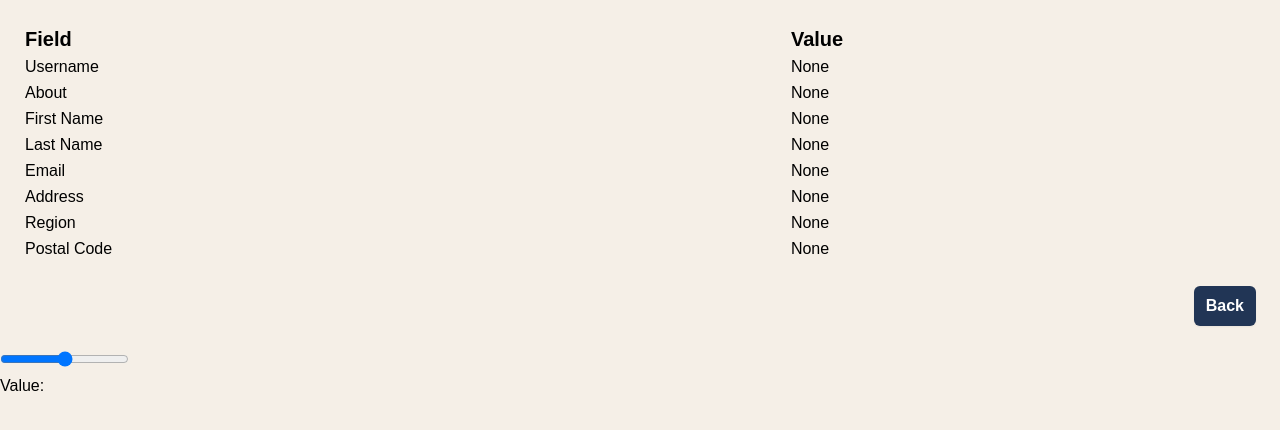
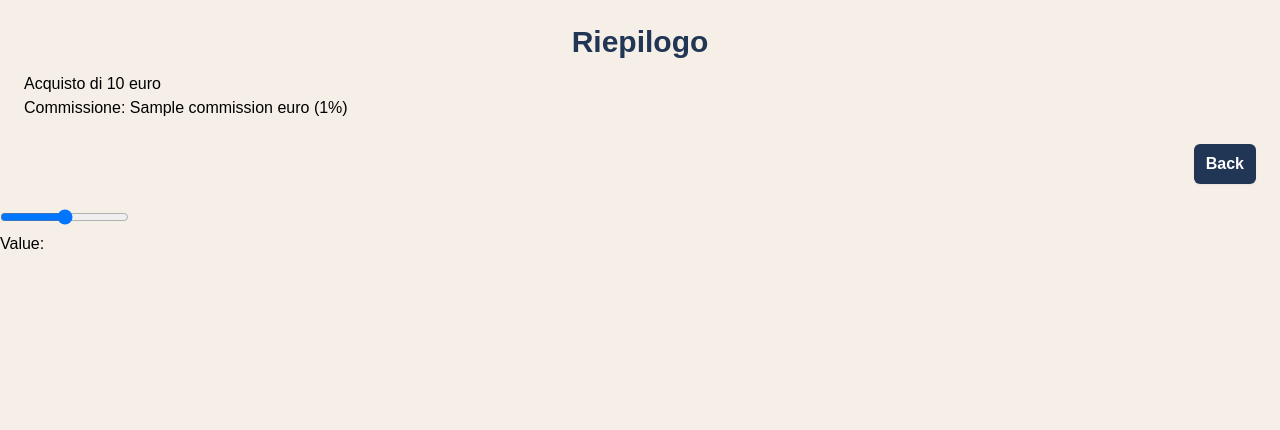
Before and after one commit to icoletti/alternanza, a Flask app: template backend/templates/result1.html in a window 1280 px wide. Shown: the part 76-506 px from the top of the page. Run offline with Flask 3, Linux system fonts and the light colour scheme; the template is opened without the code that fills it: values that come from a table or form of the project are taken from there, most other values are stand-ins (such as "Sample title", 1, 10 or a date in 2020).

Commit message:
form operazione

```diff
--- a/backend/app.py
+++ b/backend/app.py
@@ -2,7 +2,7 @@ from flask import Flask, render_template, request, flash
 import os
 import sys
 import logging
-from form import MyForm
+from form import MyForm, calculate_commission
 
 HOST = os.environ["HOST"]
 PORT = os.environ.get("PORT", 8703)
@@ -22,7 +22,21 @@ def upload():
    form = MyForm()
    if form.validate_on_submit():
       logger.info(request.form)
-      return render_template('result1.html', form=form)
+      quantity = form.quantity.data
+      operation = form.operation.data
+      payment = form.payment.data
+      billing_info = form.billing_info.data
+      commission = calculate_commission(quantity, operation, payment, billing_info)
+
+      data = {
+      "form": form,
+      "quantity": quantity,
+      "commission": commission,
+      "commission_percent": round((commission / quantity) * 100, 2),
+      "bestoption_image": 'assets/images/salvadanaio.svg'
+      }
+
+      return render_template('result1.html', **data)
    else:
        for field, errors in form.errors.items():
           for error in errors:
--- a/backend/form.py
+++ b/backend/form.py
@@ -1,34 +1,36 @@
 from flask_wtf import FlaskForm
-from wtforms import StringField, TextAreaField, SubmitField, ValidationError
-from wtforms.validators import DataRequired, Email
+from wtforms import RadioField, ValidationError, IntegerField
+from wtforms.validators import DataRequired, NumberRange
 
 
-def my_length_check(form, field):
-    '''controllo della lubghezza user'''
-    if len(field.data) > 4:
-        raise ValidationError('Field must be less than 4 characters')
+class MyForm(FlaskForm):
+    operation = RadioField('Operazione', choices=[('opt1', 'Standard/tanum'), ('best_option', 'Ricorrente')], validators=[DataRequired()])
+    payment = RadioField('Pagamento', choices=[('cash', 'Contanti'), ('credit_card', 'Carte'), ('best_option', 'Bonifico')], validators=[DataRequired()])
+    billing_info = RadioField('Dati di Fatturazione', choices=[('manual', 'Manuale'), ('best_option', 'Spid')], validators=[DataRequired()])
+    quantity = IntegerField('Quantità', validators=[DataRequired(), NumberRange(min=100, max=100000, message='Quantità deve essere tra 100 e 100000')])
 
-def postal_check(form, field):
-    '''controllo della lungezza del codice postale, deve essere di 6 cifre'''
-    try:
-        number = int(field.data)
-        if number > 999999:
-            raise ValidationError('Field must be less than 999999')
-    except ValueError:
-        raise ValidationError('It must be a 6-digit number')
 
-def validate_digits(form, field):
-    '''controllo se ci sono solo cifre nel codice postale'''
-    if not field.data.isdigit():
-        raise ValidationError('It must be only composed by numbers')
+def calculate_commission(quantity, operation, payment, billing_info):
+    base_commission_rate = 0.10
+    if 300 <= quantity < 1000:
+        base_commission_rate -= 0.01
+    elif 1000 <= quantity < 3000:
+        base_commission_rate -= 0.02
+    elif 3000 <= quantity < 10000:
+        base_commission_rate -= 0.03
+    elif 10000 <= quantity < 30000:
+        base_commission_rate -= 0.04
+    elif quantity >= 30000:
+        base_commission_rate -= 0.05
 
-class MyForm(FlaskForm):
-    username = StringField('Username', validators=[DataRequired(), my_length_check])
-    about = TextAreaField('Informazioni', validators=[DataRequired()])
-    first_name = StringField('Nome', validators=[DataRequired()])
-    last_name = StringField('Cognome', validators=[DataRequired()])
-    email = StringField('Email', validators=[DataRequired(), Email()])
-    address = StringField('Indirizzo', validators=[DataRequired()])
-    region = StringField('Provincia', validators=[DataRequired()])
-    postal_code = StringField('Codice postale', validators=[DataRequired(), postal_check, validate_digits])
-    submit = SubmitField('Submit')
+
+    if operation == 'best_option':
+        base_commission_rate -= 0.01
+    if payment == 'best_option':
+        base_commission_rate -= 0.01
+    if billing_info == 'best_option':
+        base_commission_rate -= 0.01
+
+    commission = round(quantity * base_commission_rate, 2)
+
+    return commission
--- a/backend/requirements.txt
+++ b/backend/requirements.txt
@@ -1,3 +1,4 @@
 Flask==3.0.3
 Flask-WTF==1.2.0
 email_validator==2.1.1
+requests==2.32.2
--- a/backend/templates/base.html
+++ b/backend/templates/base.html
@@ -64,11 +64,9 @@
     });
   });
   </script>
-
   <section class="m-6">
     {% block body %}{% endblock %}
   </section>
-
   <input id="pi_input" type="range" min="0" max="3.14" step="any" />
 <p>Value: <output id="value"></output></p>
 
--- a/backend/templates/result1.html
+++ b/backend/templates/result1.html
@@ -1,58 +1,14 @@
 {% extends 'base.html' %}
-<h1>{% block title %}Risultati{% endblock %}</h1>
+<h1>{% block title %}Riepilogo{% endblock %}</h1>
 {% block body %}
-<section>
-    {% if form.errors %}
-    <ul class="text-cloudburst">
-        {% for field, errors in form.errors.items() %}
-        {% for error in errors %}
-        <li>{{ form[field].label.text }}: {{ error }}</li>
-        {% endfor %}
-        {% endfor %}
-    </ul>
-    {% else %}
-    <table class="container mx-auto">
-        <tr>
-            <th class="text-left text-xl">Field</th>
-            <th class="text-left text-xl">Value</th>
-        </tr>
-        <tr>
-            <td class="text-left">Username</td>
-            <td class="text-left">{{ form.username.data }}</td>
-        </tr>
-        <tr>
-            <td class="ext-left">About</td>
-            <td class="text-left">{{ form.about.data }}</td>
-        </tr>
-        <tr>
-            <td class="text-left">First Name</td>
-            <td class="text-left">{{ form.first_name.data }}</td>
-        </tr>
-        <tr>
-            <td class="text-left">Last Name</td>
-            <td class="text-left">{{ form.last_name.data }}</td>
-        </tr>
-        <tr>
-            <td class="text-left">Email</td>
-            <td class="text-left">{{ form.email.data }}</td>
-        </tr>
-        <tr>
-            <td class="text-left">Address</td>
-            <td class="text-left">{{ form.address.data }}</td>
-        </tr>
-        <tr>
-            <td class="text-left">Region</td>
-            <td class="text-left">{{ form.region.data }}</td>
-        </tr>
-        <tr>
-            <td class="text-left">Postal Code</td>
-            <td class="text-left">{{ form.postal_code.data }}</td>
-        </tr>
-    </table>
+<h1 class="display flex justify-center font-semibold text-cloudburst text-3xl">Riepilogo</h1>
+<section class="mt-3">
+    <p>Acquisto di {{ quantity }} euro</p>
+    <p>Commissione: {{ commission }}  euro ({{ commission_percent }}%)</p>
+
     <div class="mt-6 flex items-center justify-end gap-x-6">
         <a href="{{url_for('upload')}}"
             class="btn btn-secondary rounded-md bg-cloudburst px-3 py-2 text-base font-semibold text-white shadow-sm hover:bg-bluegray focus-visible:outline focus-visible:outline-2 focus-visible:outline-offset-2 focus-visible:outline-cloudburst">Back</a>
     </div>
-    {% endif %}
 </section>
 {% endblock %}
```
Also changed, not shown: backend/templates/upload.html (+26 -60 lines), README.md, assets/form.png (deleted), backend/static/images/logo.png (added), backend/static/images/salvadanaio.svg (added), 1 other file.
